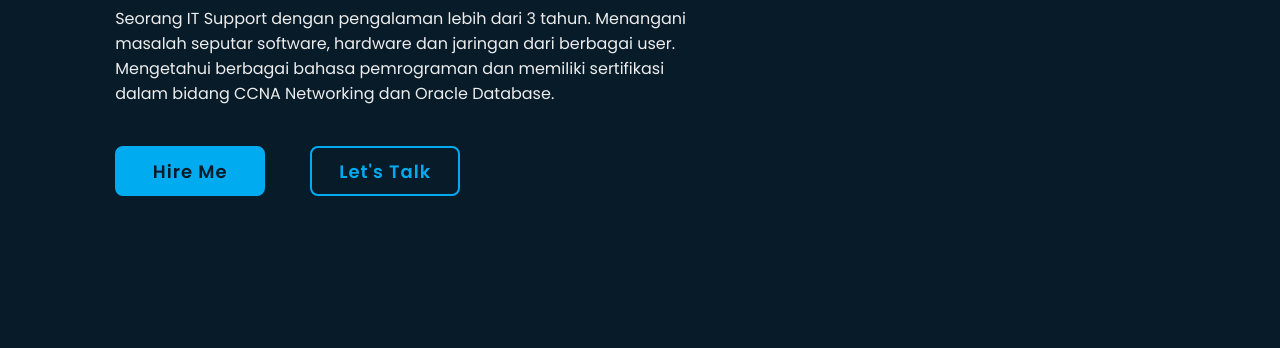
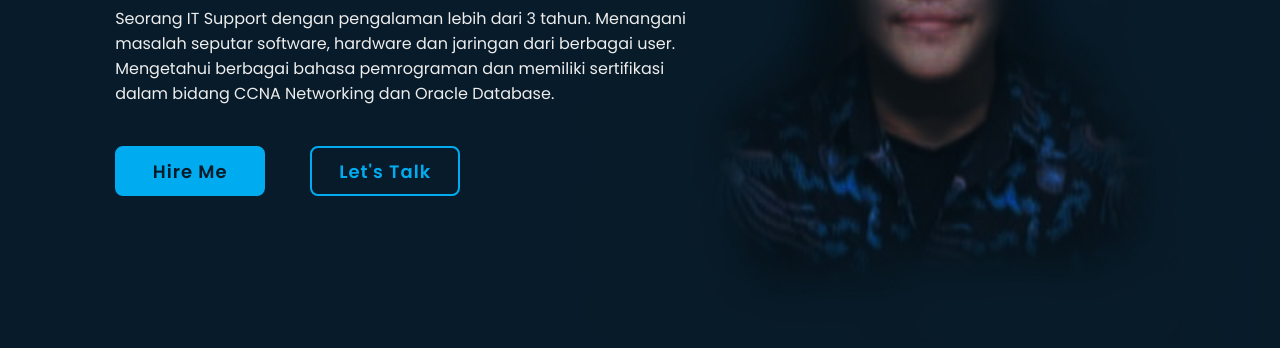
Before and after one commit to BriantAdi/PortoWeb, a plain HTML site: page index.html in a window 1280 px wide. Shown: the part 369-717 px from the top of the page. Drawn offline with nearby package versions, Linux system fonts and the light colour scheme; the site is published under a folder, as on GitHub Pages, so addresses that start at the root find nothing.

Commit message:
Update style.css

```diff
--- a/css/style.css
+++ b/css/style.css
@@ -87,7 +87,7 @@ section {
     display: flex;
     align-items: center;
     padding: 0 9%;
-    background: url('/portoweb/images/home.jpg') no-repeat;
+    background: url('../images/home.jpg') no-repeat;
     background-size: cover;
     background-position: center;
 }
```
